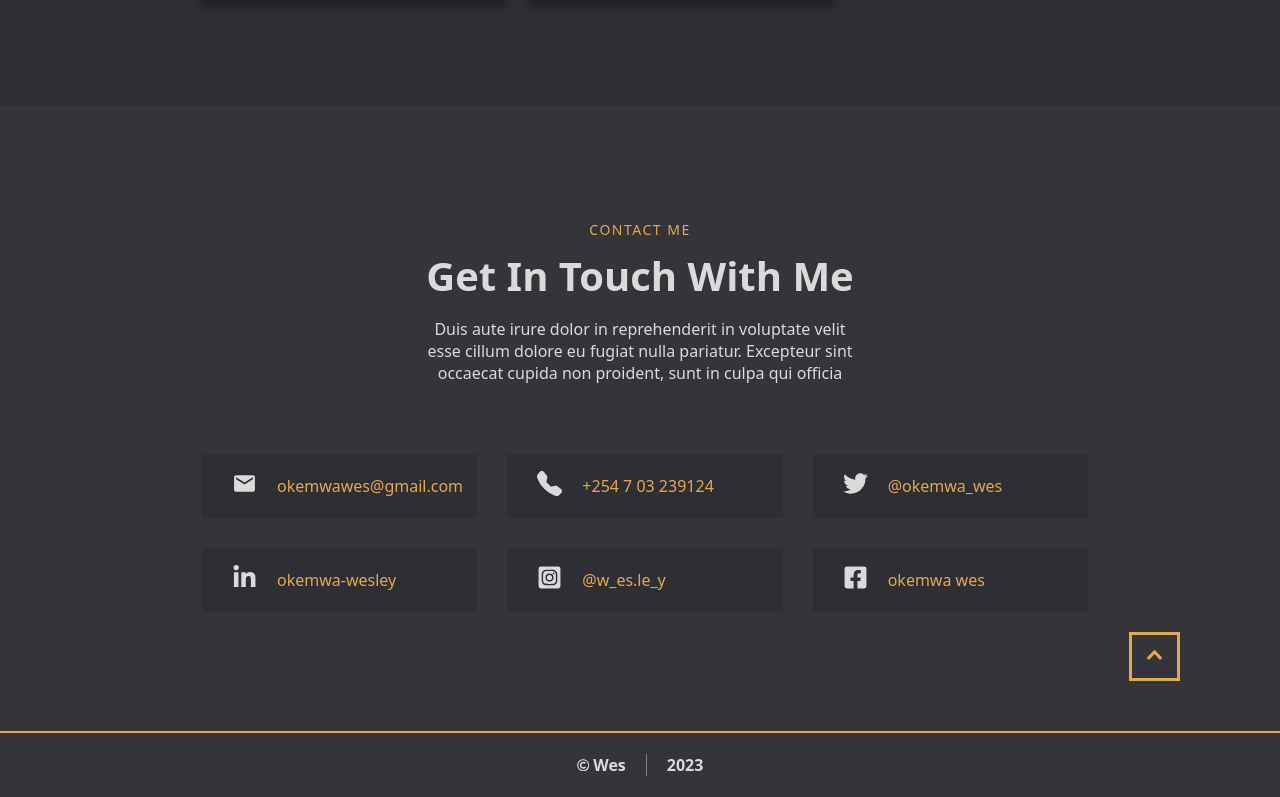
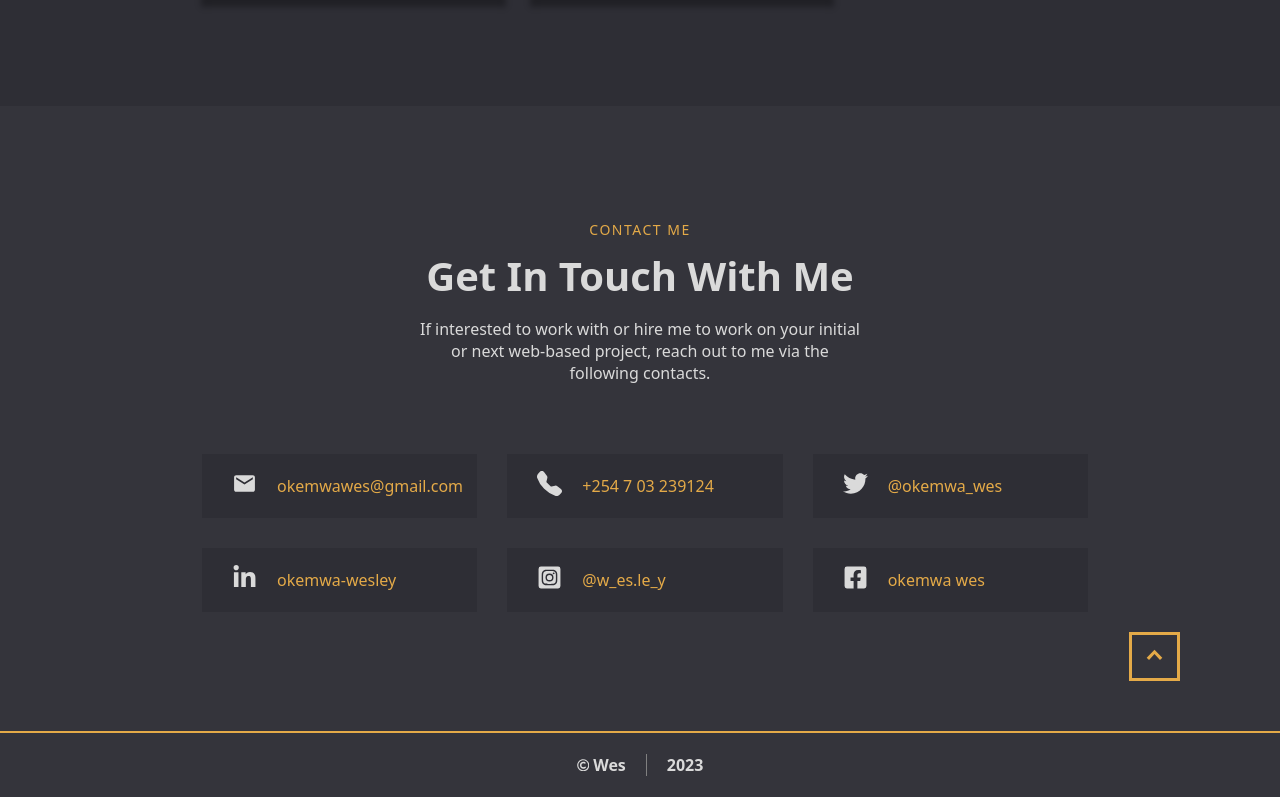
Before and after one commit to 1wes/Wes-Portfolio, a React (Create React App) app: page / in a window 1280 px wide. Shown: the part 2914-3711 px from the top of the page. Built offline with nearby package versions, Linux system fonts and the light colour scheme.

Commit message:
craft contacts section tagline

```diff
--- a/src/components/contact.js
+++ b/src/components/contact.js
@@ -19,8 +19,7 @@ let ContactDescription=()=>{
             Get In Touch With Me
         </div>
         <div className="contact-detail">
-        Duis aute irure dolor in reprehenderit in voluptate velit esse cillum dolore eu
-        fugiat nulla pariatur. Excepteur sint occaecat cupida non proident, sunt in culpa qui officia
+            If interested to work with or hire me to work on your initial or next web-based project, reach out to me via the following contacts.
         </div>
         </>
     )
```
